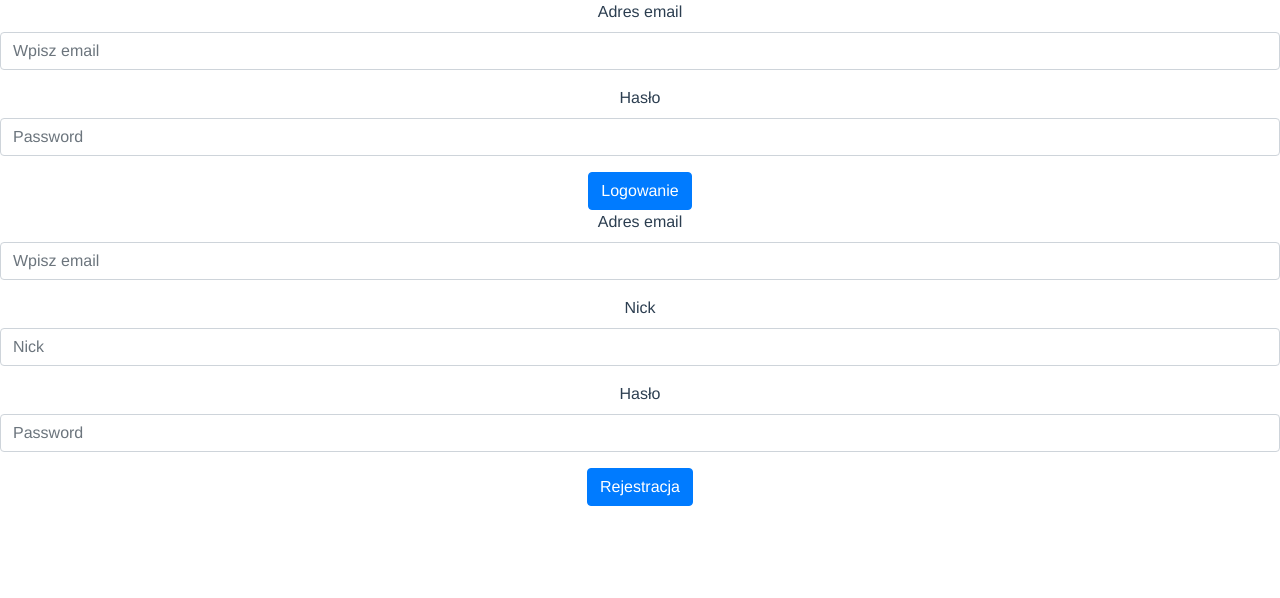
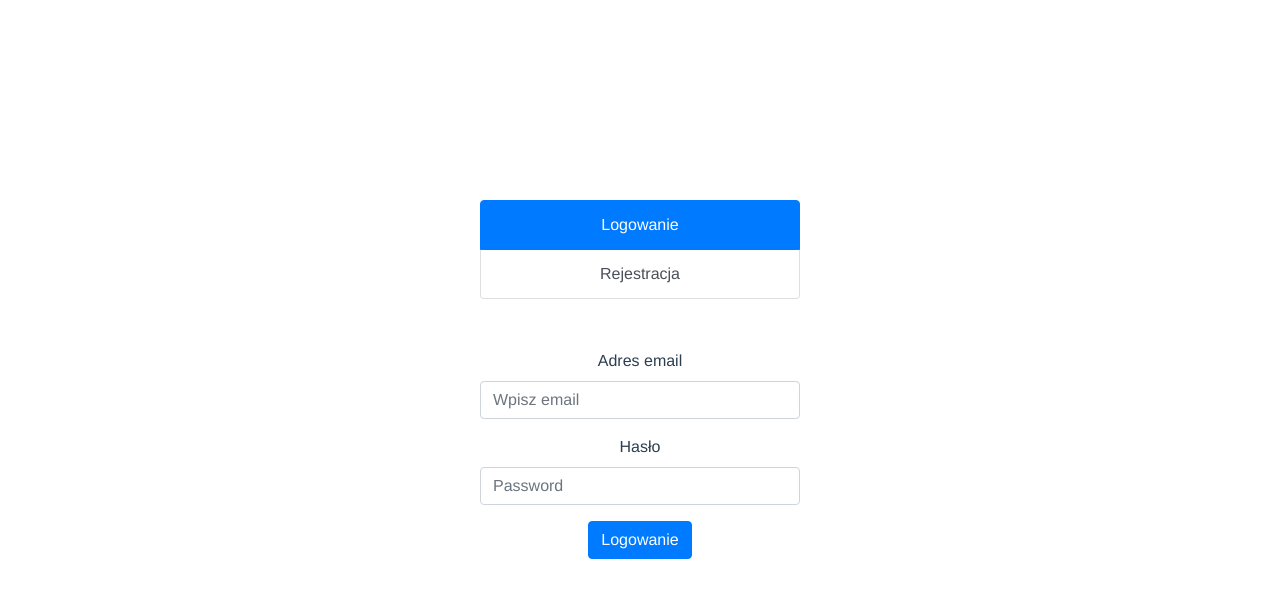
Before and after one commit to szatkoaleksander/student_gamev2, a Vue app in the folder student_game.frontend/: page / in a window 1280 px wide. Shown: the top 598 px of the page. Built offline with nearby package versions, Linux system fonts and the light colour scheme.

Commit message:
Rejestracja i logowanie

```diff
--- a/student_game.frontend/src/assets/css/style.scss
+++ b/student_game.frontend/src/assets/css/style.scss
@@ -2,7 +2,27 @@ body {
     background-color: aquamarine;
 }
 
-.rejestracja, .logowanie {
+#main {
+    height: 100%;
+}
+
+#container {
+    height: 50%;
+    width: 50%;
+    margin: 0;
+    position: absolute;
+    top: 50%;
+    left: 50%;
+    -ms-transform: translate(-50%, -50%);
+    transform: translate(-50%, -50%);
+}
+
+#nav-tabContent {
+    margin-top: 50px;
+    margin-bottom: 50px;
+}
+
+#list-tab,.form-group {
     width: 50%;
     margin: 0 auto;
 }
--- a/student_game.frontend/src/components/Login.vue
+++ b/student_game.frontend/src/components/Login.vue
@@ -1,6 +1,9 @@
 <template>
   <div class="login">
-    <form>
+    <form
+      id="app"
+      v-on:submit.prevent="loginForm(email, password)"
+    >
       <div class="form-group">
         <label for="email">Adres email</label>
         <input
@@ -25,16 +28,31 @@
 </template>
 
 <script>
+import axios from 'axios'
 export default {
   name: 'Login',
   props: {
   },
-  data() {
+
+  data () {
     return {
       email: null,
       password: null
     }
   },
+
+  loginForm: function (email, password) {
+    axios.post('http://localhost:5000/api/account/login', {
+      email: email,
+      password: password
+    })
+      .then(function (response) {
+        console.log(response)
+      })
+      .catch(function (error) {
+        console.log(error)
+      })
+  }
 }
 </script>
 
--- a/student_game.frontend/src/router.js
+++ b/student_game.frontend/src/router.js
@@ -1,6 +1,8 @@
 import Vue from 'vue'
 import Router from 'vue-router'
 import Main from './views/Main.vue'
+import Register from './components/Register.vue'
+import Login from './components/Login.vue'
 
 Vue.use(Router)
 
@@ -12,6 +14,16 @@ export default new Router({
       path: '/',
       name: 'Main',
       component: Main
+    },
+    {
+      path: '/register',
+      name: 'Register',
+      component: Register
+    },
+    {
+      path: '/login',
+      name: 'Login',
+      component: Login
     }
   ]
 })
--- a/student_game.frontend/src/views/Main.vue
+++ b/student_game.frontend/src/views/Main.vue
@@ -1,7 +1,15 @@
 <template>
-    <div>
-      <login />
-      <Register />
+    <div id="main">
+      <div id="container">
+          <div class="list-group" id="list-tab" role="tablist">
+            <a class="list-group-item list-group-item-action active" id="login-list" data-toggle="list" href="#login" role="tab" aria-controls="login">Logowanie</a>
+            <a class="list-group-item list-group-item-action" id="register-list" data-toggle="list" href="#register" role="tab" aria-controls="register">Rejestracja</a>
+          </div>
+          <div class="tab-content" id="nav-tabContent">
+            <div class="tab-pane fade show active" id="login" role="tabpanel" aria-labelledby="login-list"><Login /></div>
+            <div class="tab-pane fade" id="register" role="tabpanel" aria-labelledby="register-list"><Register /></div>
+          </div>
+      </div>
     </div>
 </template>
 
@@ -16,7 +24,7 @@ export default {
     Register
   },
 
-  data() {
+  data () {
     return {
 
     }
```
Also changed, not shown: student_game.frontend/src/components/Register.vue (+7 -7 lines), 1 other file (tests, documents, lock files or other folders).
